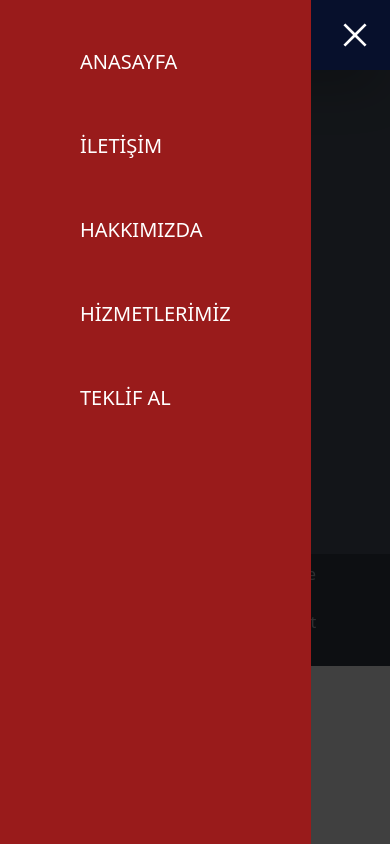
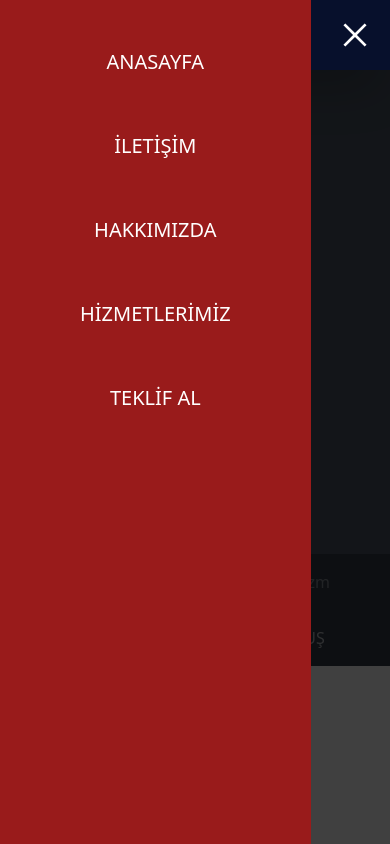
Before and after one commit to muhametkus/hocaogullari, a React (Vite) app in the folder client/: page /iletisim in a window 390 px wide. Both pictures are taken after a click on the button 358 px from the left and 63 px from the top of the page. Built offline with nearby package versions, Linux system fonts and the light colour scheme; grey boxes are pictures that could not be loaded.

Commit message:
update10.01

```diff
--- a/client/src/components/Hizmetler/Hizmetler.jsx
+++ b/client/src/components/Hizmetler/Hizmetler.jsx
@@ -11,7 +11,7 @@ const Hizmetler = () => {
         <div className='2xl:w-[1550px] w-[100%] md:w-[95%] sm:[95%] mx-auto flex flex-wrap justify-evenly sm:justify-center sm:gap-y-14 my-10 md:gap-y-14 lg:gap-y-10 xl:gap-y-14 text-black '>
 
         {Hizmetler.map((hizmet) => (
-              <div className="card w-[450px] bg-base-100 shadow-xl bg-blue-600" key={hizmet.hizmetAdi}>
+              <div className="card w-[400px] sm:w-[370px] bg-base-100 shadow-xl bg-blue-600" key={hizmet.hizmetAdi}>
               <figure ><div className='bg-white px-8 py-8 rounded-full mt-5'><img className='w-[100px]' src={hizmet.resimLink} alt={hizmet.hizmetAdi} /></div></figure>
               <div className="card-body">
                 <h2 className="card-title mx-auto text-3xl font-light text-white">{hizmet.hizmetAdi}</h2>
--- a/client/src/components/Navbar/Navbar.jsx
+++ b/client/src/components/Navbar/Navbar.jsx
@@ -48,9 +48,9 @@ const Navbar = () => {
     <div className={`w-full bg-blue-800 flex items-center fixed z-50  ${isVisible?"":"slideOutUp"} ${mobilMenu?"sm:top-0":"sm:flex"} shadow-2xl `}>
       <div className="h-[70px] 2xl:w-[1536px] w-[85%] md:w-[95%] sm:[95%] mx-auto flex justify-between items-center ">
         <div className={`${mobilMenu?"sm:hidden":"sm:flex"} text-white`}>HOCAOĞLU TURİZM</div>
-        <div className="flex items-center sm:justify-start sm:absolute sm:w-full z-40 sm:bg-black sm:bg-opacity-75 sm:left-0 sm:top-0 ">
+        <div className="flex items-center sm:justify-start sm:absolute sm:w-full z-40 sm:bg-black sm:bg-opacity-75 sm:left-0 sm:top-0">
 
-          <ul className={`flex gap-x-5 sm:flex-col sm:z-50 sm:py-5 sm:px-20 sm:bg-red-800 sm:h-screen  ${mobilMenu?"sm:flex ":"sm:hidden "} ${isVisible?"":"mt-7"}`}>
+          <ul className={`flex items-center gap-x-5 sm:flex-col sm:z-50 sm:py-5 sm:px-20 sm:bg-red-800 sm:h-screen  ${mobilMenu?"sm:flex ":"sm:hidden "} ${isVisible?"":"sm:mt-7"}`}>
             {Links.map((link) => (
               <li key={link.name} className="text-lg sm:text-xl md:text-base md:my-0 my-7">
                 <a
--- a/client/src/layout/Layout.jsx
+++ b/client/src/layout/Layout.jsx
@@ -17,7 +17,7 @@ const currentYear = new Date().getFullYear();
         <Footer/>
         <div className='bg-gray-800 bg-opacity-90 py-2'>
           <div className='mx-auto 2xl:w-[1850px] w-full flex justify-center'>
-            <div className='flex w-[78%] justify-between '>
+            <div className='flex w-[78%] justify-between sm:flex-col sm:gap-y-2 sm:py-2'>
 
             <div className='text-white opacity-40'>Copyright © {currentYear}  Hocaoğulları Turizm Tüm hakları saklıdır.</div>
           <div className='text-white opacity-65'>Kodlama ve Tasarım: Muhammet KUŞ</div>
```
